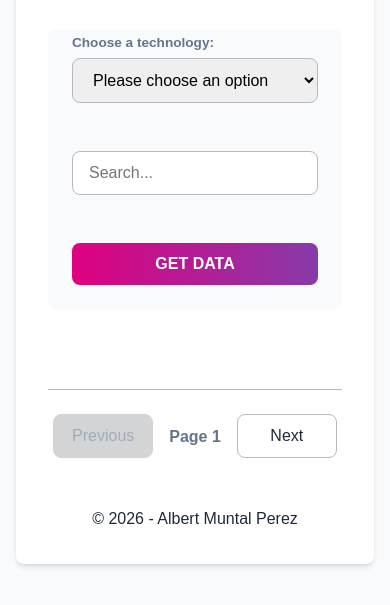
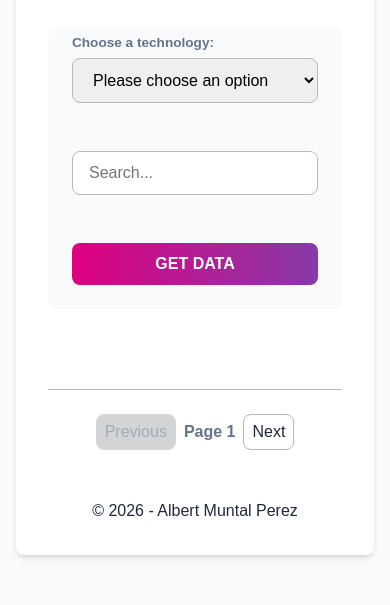
Before and after one commit to DrMunty/Sprint-3, a website built with Vite: page Tasca S3.01/api-consumer-app/index.html in a window 390 px wide. Shown: the part 197-802 px from the top of the page. Built offline with nearby package versions, Linux system fonts and the light colour scheme.

Commit message:
fix: "fixed buttons not displaying correctly when switching to mobile version"

```diff
--- a/Tasca S3.01/api-consumer-app/styles/styles.css
+++ b/Tasca S3.01/api-consumer-app/styles/styles.css
@@ -172,7 +172,8 @@ label {
     display: flex;
     justify-content: center;
     align-items: center;
-    gap: 1rem;
+    flex-wrap: wrap;
+    gap: 0.5rem;
     margin-top: 3rem;
     padding-top: 1.5rem;
     border-top: 1px solid var(--border-color);
@@ -180,7 +181,9 @@ label {
 
 #pagination button {
     width: auto;
-    min-width: 100px;
+    min-width: 2.2rem;
+    height: 2.2rem;
+    padding: 0 0.5rem;
     background-color: white;
     color: var(--text-color);
     cursor: pointer;
```
